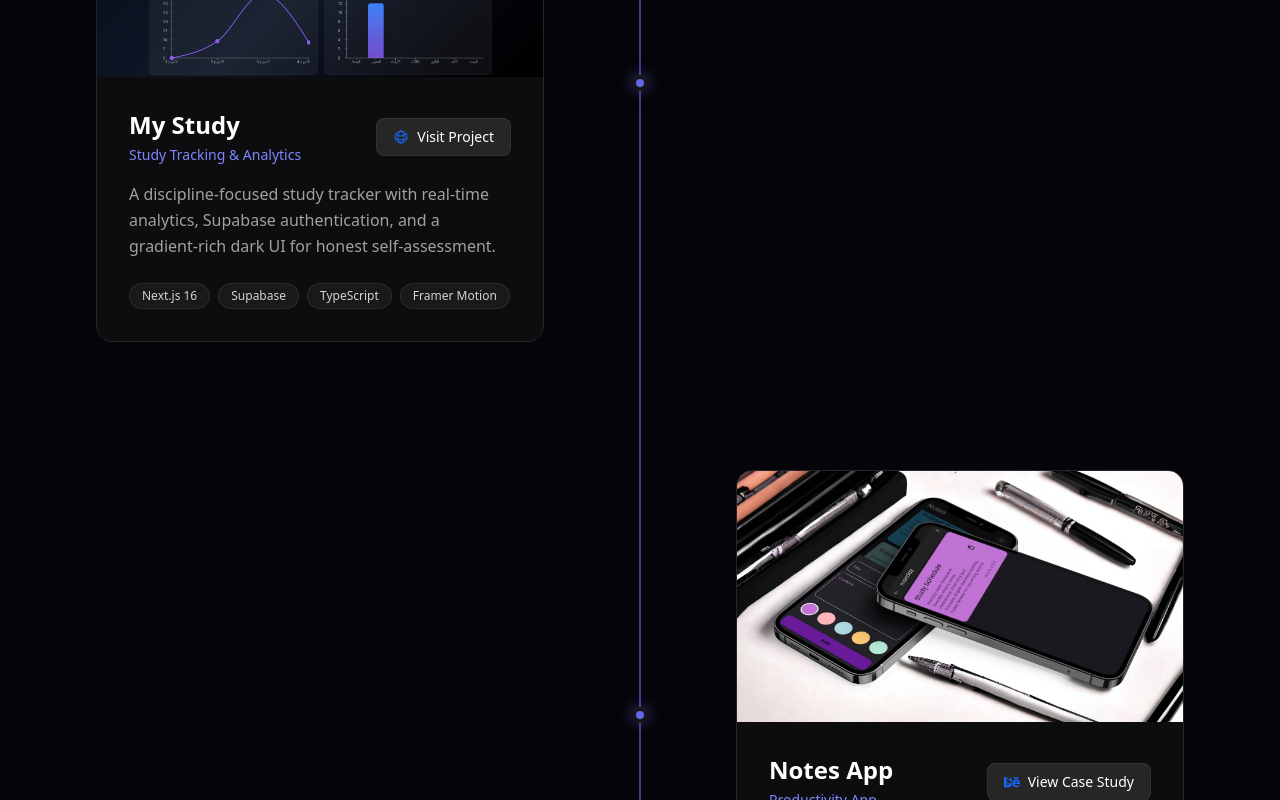
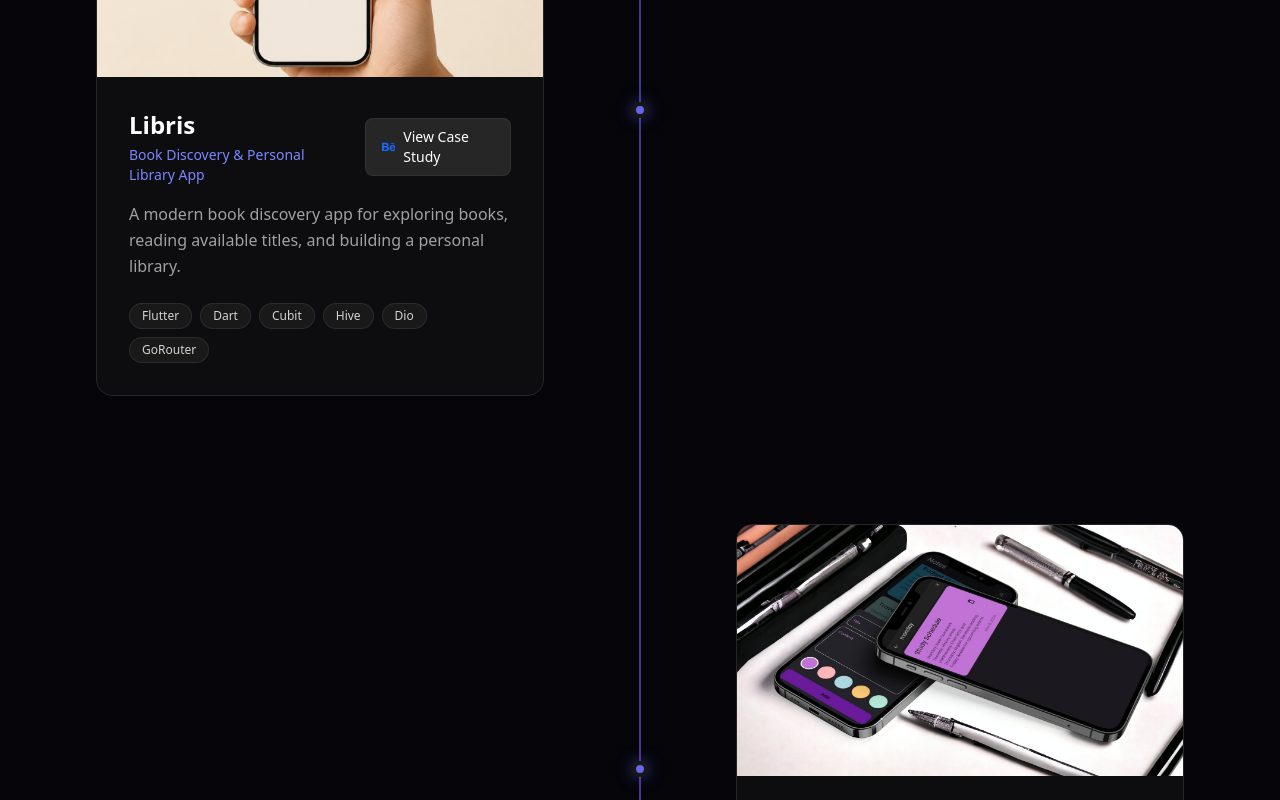
Before and after one commit to Mohamed3li454/portfolio-website, a Next.js app: page / in a window 1280 px wide. Shown: the part 4620-5420 px from the top of the page. Built offline with nearby package versions, Linux system fonts and the light colour scheme.

Commit message:
add libris project

```diff
--- a/components/ProjectsSection.tsx
+++ b/components/ProjectsSection.tsx
@@ -3,6 +3,7 @@
 import { motion, useScroll, useTransform } from "framer-motion";
 import { useRef } from "react";
 import Image from "next/image";
+import { FaBehance } from "react-icons/fa";
 import TiltCard from "./ui/TiltCard";
 import MagneticButton from "./ui/MagneticButton";
 
@@ -19,13 +20,13 @@ interface Project {
 const projects: Project[] = [
     {
         id: 1,
-        title: "My Study",
-        type: "Study Tracking & Analytics",
+        title: "Libris",
+        type: "Book Discovery & Personal Library App",
         description:
-            "A discipline-focused study tracker with real-time analytics, Supabase authentication, and a gradient-rich dark UI for honest self-assessment.",
-        techStack: ["Next.js 16", "Supabase", "TypeScript", "Framer Motion"],
-        link: "https://mystudyapp.vercel.app/",
-        image: "/projects/my-study/mystudy-1.png",
+            "A modern book discovery app for exploring books, reading available titles, and building a personal library.",
+        techStack: ["Flutter", "Dart", "Cubit", "Hive", "Dio", "GoRouter"],
+        link: "https://www.behance.net/gallery/255206229/Libris-Modern-Book-Discovery-Personal-Library-App",
+        image: "/projects/libris-app/libris_app.png",
     },
     {
         id: 2,
@@ -136,14 +137,7 @@ function ProjectCard({ project, index }: { project: Project; index: number }) {
                             >
                                 {isBehance ? (
                                     <>
-                                        <svg
-                                            xmlns="http://www.w3.org/2000/svg"
-                                            viewBox="0 0 24 24"
-                                            fill="currentColor"
-                                            className="w-4 h-4 text-[#1769ff]"
-                                        >
-                                            <path d="M7.335 15.688c.958 0 1.764-.109 2.418-.328.654-.219 1.154-.536 1.5-.953.345-.417.518-.934.518-1.551 0-.746-.263-1.346-.788-1.799-.525-.453-1.284-.68-2.277-.68h-4.32v5.31h2.95zm-2.95-6.574h2.583c.801 0 1.419-.17 1.854-.509.435-.34.652-.821.652-1.442 0-.583-.197-1.025-.591-1.328-.393-.303-1.002-.455-1.826-.455H4.385v3.734zM10.927 12c.57-.456.855-1.127.855-2.016 0-1.614-.94-2.583-2.82-2.906V7.06c1.23.235 2.146.736 2.748 1.503.602.767.903 1.739.903 2.916 0 1.155-.386 2.148-1.158 2.981-.772.833-1.85 1.354-3.235 1.564v-.004a5.57 5.57 0 0 1 2.707-3.02zM22 7h-7V5h7v2zm1.726 10c-.442 1.297-2.029 3-5.101 3-3.074 0-5.564-1.729-5.564-5.675 0-3.91 2.325-5.92 5.466-5.92 3.082 0 4.964 1.782 5.375 4.426.078.506.109 1.188.095 2.14H15.97c.13 3.211 3.483 3.312 4.588 2.029h3.168zm-7.686-4h4.965c-.105-1.547-1.136-2.219-2.477-2.219-1.466 0-2.277.768-2.488 2.219zm-9.574 6.988H0V5.021h6.953c5.476.081 5.58 5.444 2.72 6.906 3.461 1.26 3.577 8.061-3.207 8.061zM3 11h3.584c2.508 0 2.906-3-.312-3H3v3zm3.391 3H3v3.016h3.341c3.055 0 2.868-3.016.05-3.016z" />
-                                        </svg>
+                                        <FaBehance className="w-4 h-4 text-[#1769ff]" />
                                         View Case Study
                                     </>
                                 ) : (
```
Also changed, not shown: public/projects/libris-app/libris_app.png (added).
